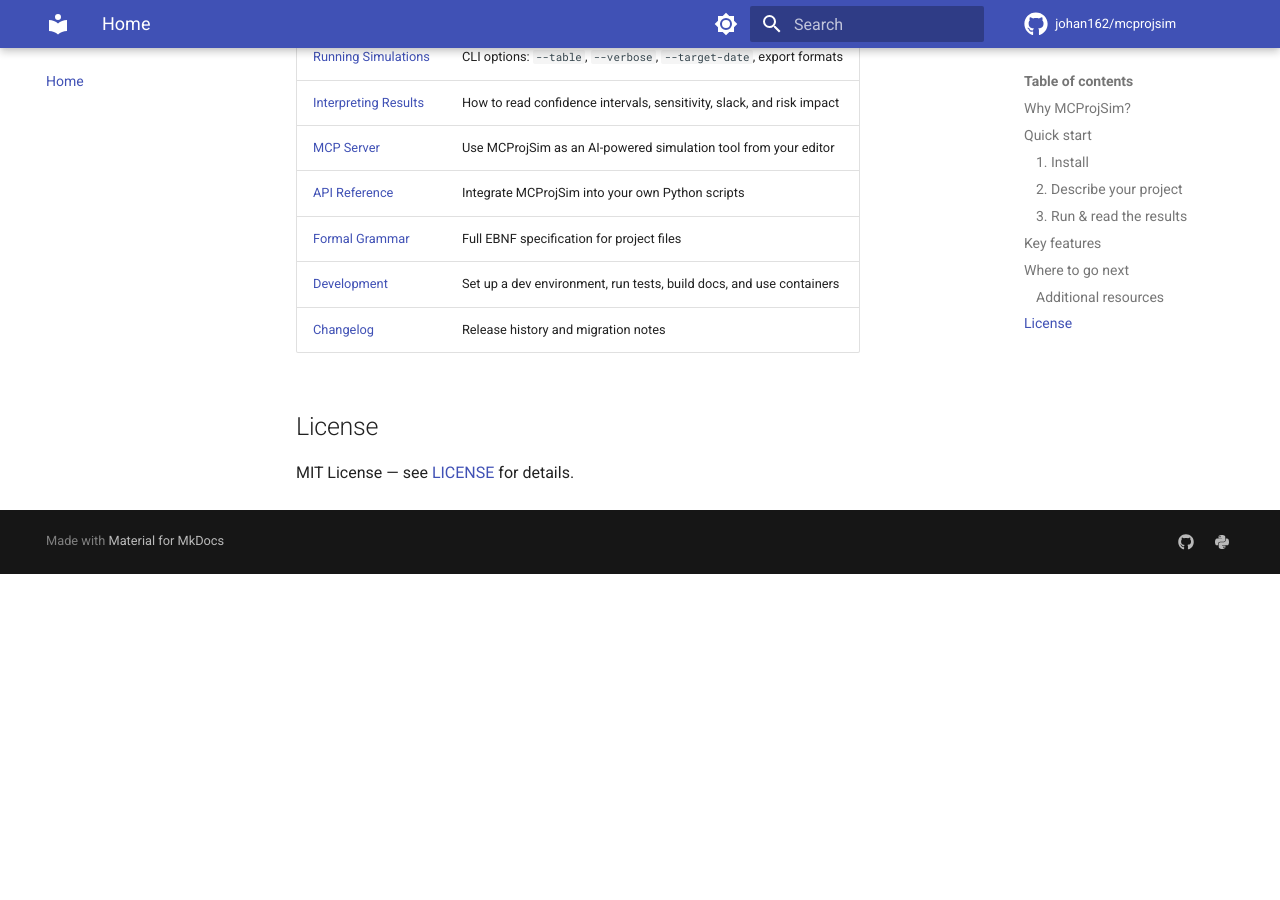
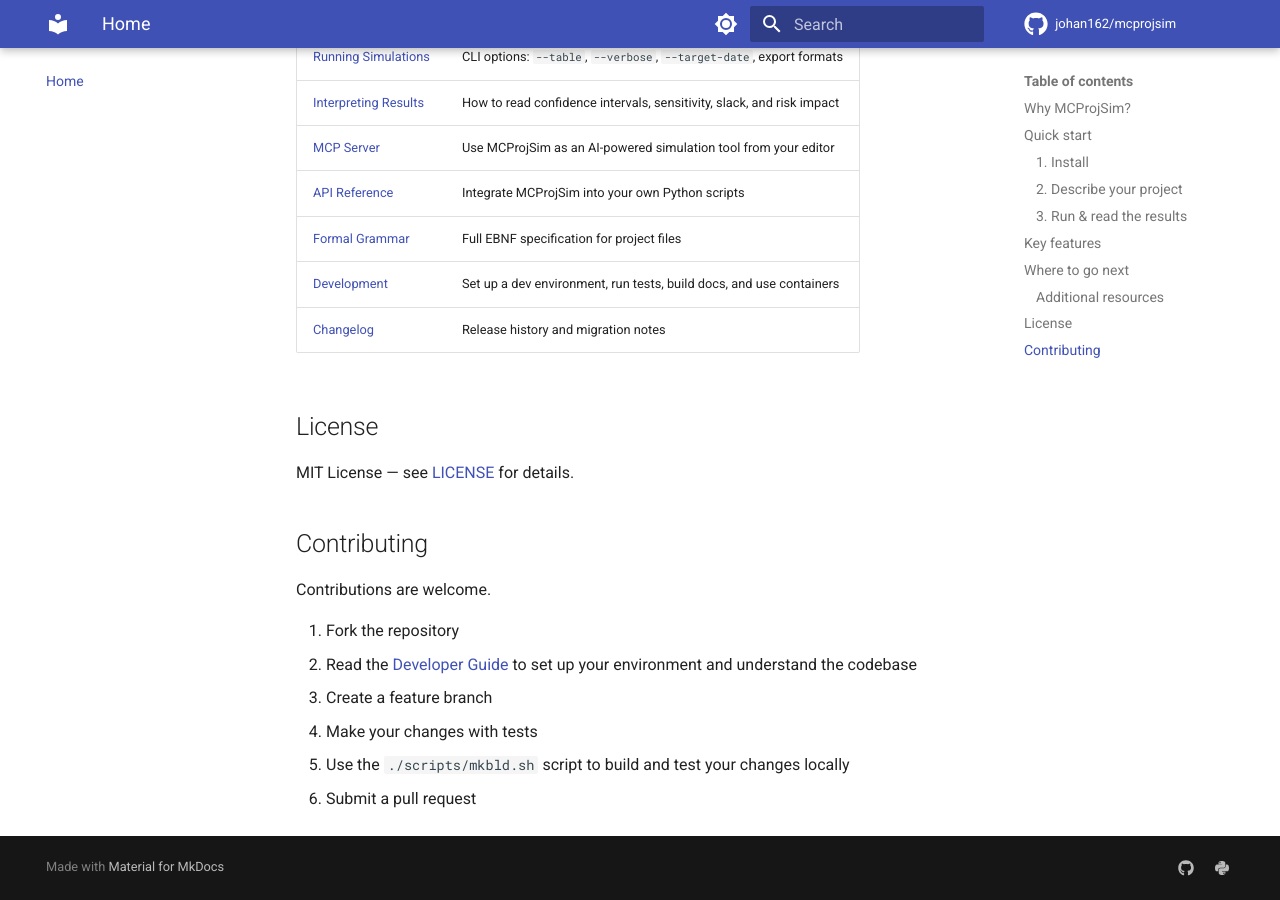
Before and after one commit to johan162/mcprojsim, an MkDocs documentation site: the page built from docs/index.md, in a window 1280 px wide and 900 px high, scrolled down 3472 px. Built offline with MkDocs 1.6.1 and Material for MkDocs 9.7.7, drawn with Linux system fonts in a browser that asks for light colours; comment, search, counter and statistics services are not loaded; before the commit the page ends 4046 px from its top, so only the background shows below that.

Commit message:
release: 0.8.2
Summary of changes:
- All features and fixes from develop branch
- Comprehensive test coverage (>80%)
- Full integration testing completed
- Package build validation successful
- Static analysis passed

See CHANGELOG.md for detailed changes.

```diff
--- a/docs/index.md
+++ b/docs/index.md
@@ -155,3 +155,14 @@ See [Interpreting Results](user_guide/interpreting_results.md) for a detailed wa
 ## License
 
 MIT License — see [LICENSE](https://github.com/johan162/mcprojsim/blob/main/LICENSE) for details.
+
+## Contributing
+
+Contributions are welcome.
+
+1. Fork the repository
+2. Read the [Developer Guide](https://johan162.github.io/mcprojsim/development/) to set up your environment and understand the codebase
+3. Create a feature branch
+4. Make your changes with tests
+5. Use the `./scripts/mkbld.sh` script to build and test your changes locally
+6. Submit a pull request
--- a/mkdocs.yml
+++ b/mkdocs.yml
@@ -41,7 +41,7 @@ theme:
     repo: fontawesome/brands/github
 nav:
   - Home: index.md
-  - Quick Start: QUICKSTART.md
+  - Quick Start: quickstart.md
   - User Guide:
       - Getting Started: user_guide/getting_started.md
       - Introduction: user_guide/introduction.md
--- a/pyproject.toml
+++ b/pyproject.toml
@@ -4,7 +4,7 @@ build-backend = "poetry.core.masonry.api"
 
 [tool.poetry]
 name = "mcprojsim"
-version = "0.8.1"
+version = "0.8.2"
 description = "Monte Carlo simulation system for software development effort estimation"
 readme = "README.md"
 authors = ["Johan Persson <johan162@gmail.com>"]
```
Also changed, not shown: CHANGELOG.md (+16 -0 lines), README.md (+3 -31 lines), docs/QUICKSTART.md (renamed from QUICKSTART.md), 2 other files.
